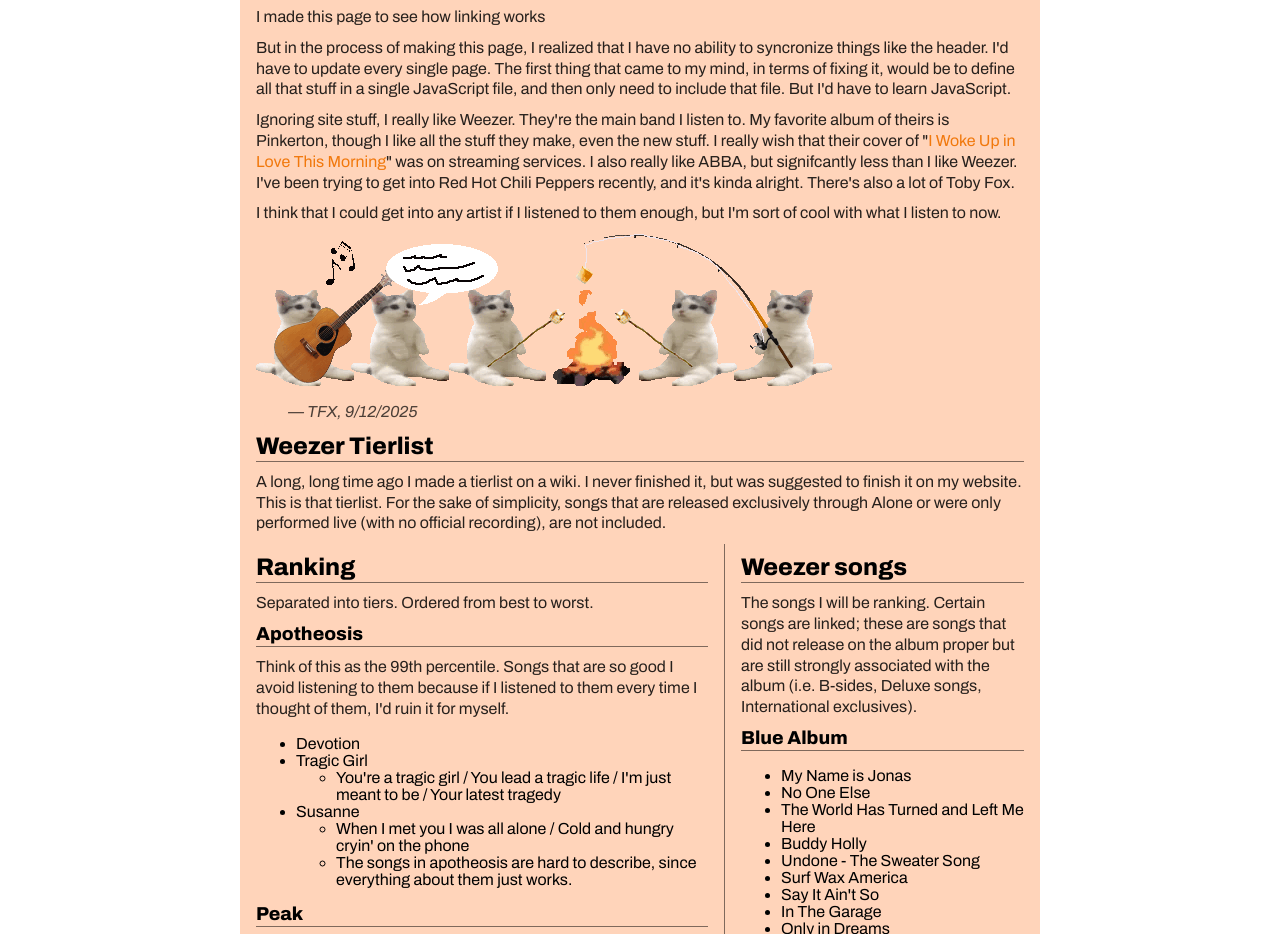
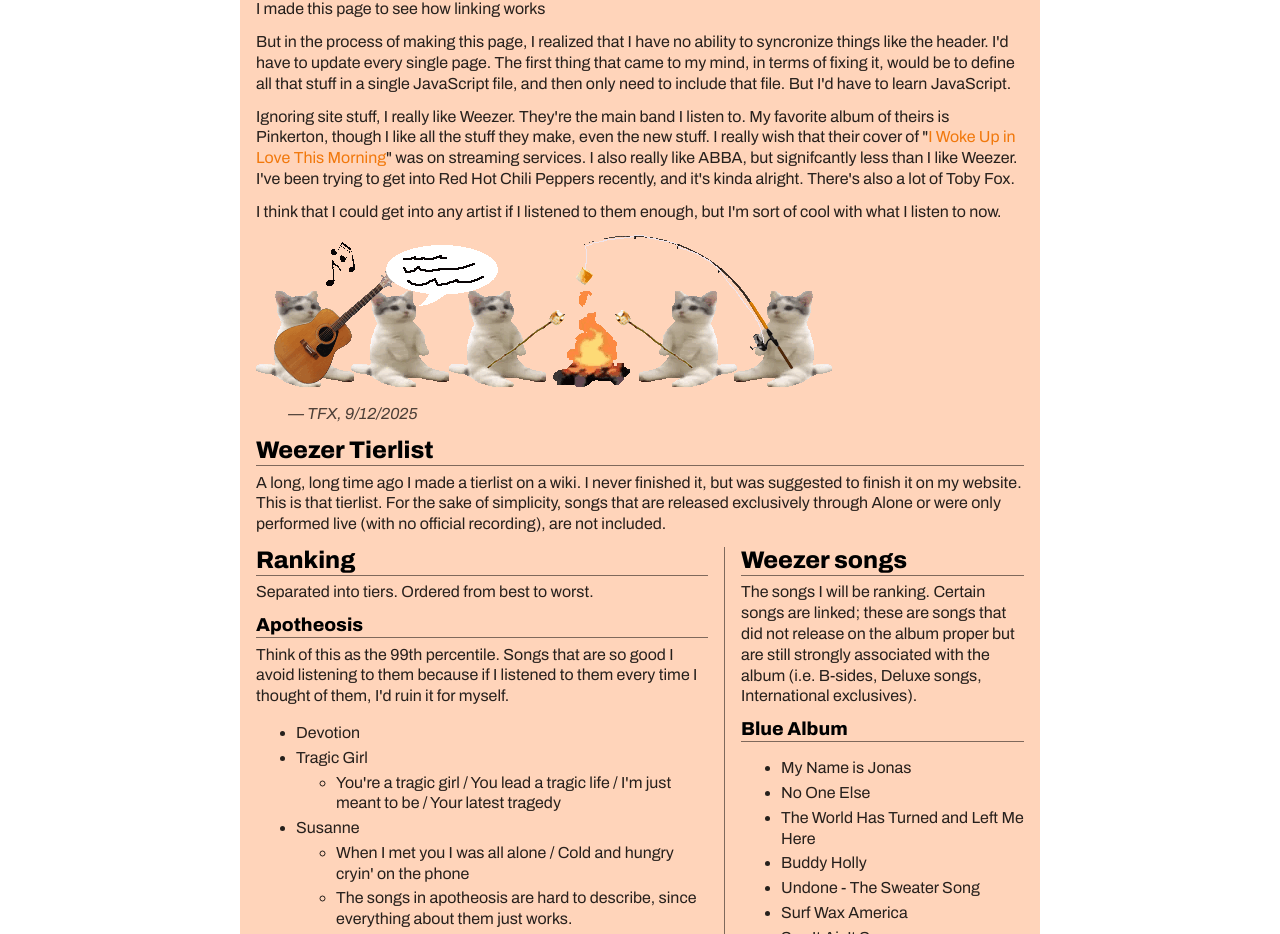
Before and after one commit to TheFlamingX/theflamingx.github.io, a plain HTML site: page music.html in a window 1280 px wide. Shown: the part 112-1046 px from the top of the page. Drawn offline with Linux system fonts and the light colour scheme.

Commit message:
Updating CSS and more entries

```diff
--- a/music.html
+++ b/music.html
@@ -487,9 +487,7 @@
                                 <li><a href="https://www.weezerpedia.com/wiki/Thrown_It_All_Away">Thrown It All Away</a></li>
                             </ul>
                             <h3>SZNZ</h3>
-                            <h4>
-                                <span class="mw-headline" id="Spring">Spring</span>
-                                </h4>
+                            <h4>Spring</h4>
                             <ul>
                                 <li>Opening Night</li>
                                 <li>Angels on Vacation</li>
@@ -500,9 +498,7 @@
                                 <li>Wild at Heart</li>
                                 <li><a href="https://www.weezerpedia.com/wiki/Across_the_Meadow">Across the Meadow</a></li>
                             </ul>
-                            <h4>
-                                <span class="mw-headline" id="Summer">Summer</span>
-                                </h4>
+                            <h4>Summer</h4>
                             <ul>
                                 <li>Lawn Chair</li>
                                 <li>Records</li>
@@ -513,9 +509,7 @@
                                 <li>Thank You and Good Night</li>
                                 <li><a href="https://www.weezerpedia.com/wiki/Portia">Portia</a></li>
                             </ul>
-                            <h4>
-                                <span class="mw-headline" id="Autumn">Autumn</span>
-                                </h4>
+                            <h4>Autumn</h4>
                             <ul>
                                 <li>Can't Dance, Don't Ask Me</li>
                                 <li>Get Off on the Pain</li>
@@ -526,9 +520,7 @@
                                 <li>Run, Raven, Run</li>
                                 <li><a href="https://www.weezerpedia.com/wiki/The_Way_I_Hate_You_Now">The Way I Hate You Now</a></li>
                             </ul>
-                            <h4>
-                                <span class="mw-headline" id="Winter">Winter</span>
-                                </h4>
+                            <h4>Winter</h4>
                             <ul>
                                 <li>I Want a Dog</li>
                                 <li>Iambic Pentameter</li>
--- a/styles.css
+++ b/styles.css
@@ -7,7 +7,10 @@
     --theme-text-color-light: oklch(0 0 0 / 0.7);
     --theme-border-radius: 6px;
     --theme-border-color: oklch(0 0 0 / 0.5);
-    --theme-text-margin: 10px;
+    --theme-text-margin: 0.75rem;
+    --theme-header-margin: 0.4rem;
+    --theme-list-margin: 0.25rem;
+    --theme-page-padding: 1rem;
     --theme-font: "Archivo", sans-serif;
     font-family: var(--theme-font);
     max-width: 100%;
@@ -71,20 +74,21 @@
     }
 }
 .page__content {
-    padding-left: 16px;
-    padding-right: 16px;
-    padding-top: var(--theme-text-margin);
-    padding-bottom: var(--theme-text-margin);
+    padding-left: var(--theme-page-padding);
+    padding-right: var(--theme-page-padding);
+    padding-top: var(--theme-page-padding);
+    padding-bottom: var(--theme-page-padding);
+    box-sizing: border-box;
     margin-bottom: 20px;
-    h1, h2, h3 {
+    h1, h2, h3, h4, h5, h6 {
         border-bottom-color: var(--theme-border-color);
         border-bottom-width: 1px;
         border-bottom-style: solid;
         font-family: var(--theme-font);
         font-weight: 800;
         padding-bottom: 2px;
-        margin-top: var(--theme-text-margin);
-        margin-bottom: var(--theme-text-margin);
+        margin-top: 0;
+        margin-bottom: var(--theme-header-margin);
     }
     a {
         color: var(--theme-primary);
@@ -94,10 +98,20 @@
     }
     p {
         color: var(--theme-text-color);
-        margin-top: var(--theme-text-margin);
+        margin-top: 0;
         margin-bottom: var(--theme-text-margin);
         font-family: var(--theme-font);
         line-height: 1.3em;
+    }
+    li {
+        color: var(--theme-text-color);
+        margin-top: var(--theme-list-margin);
+        margin-bottom: var(--theme-list-margin);
+        font-family: var(--theme-font);
+        line-height: 1.3em;
+        img {
+            vertical-align: top;
+        }
     }
     img {
         max-width: 100%;
```
